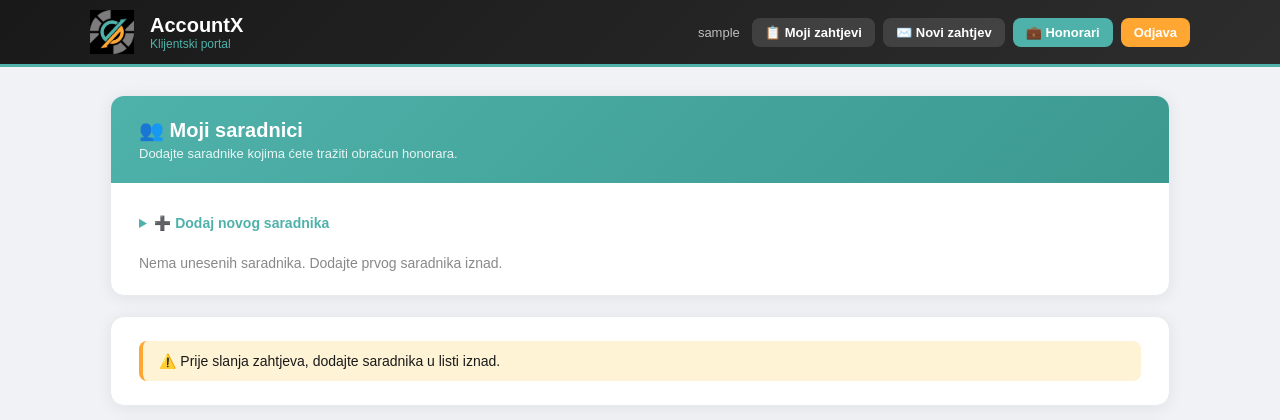
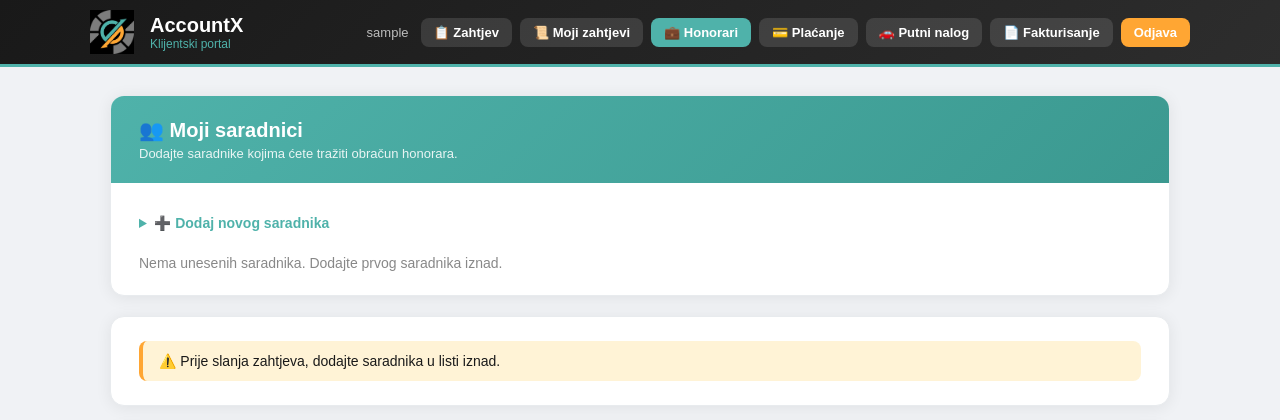
Before and after one commit to ivana-cmd/accountx-portal, a Flask app: page /honorari in a window 1280 px wide. Shown: the top 420 px of the page. Run offline with Flask 3, Linux system fonts and the light colour scheme; the visitor is signed in with stand-in values (Sample User, id 1); data that the repository does not hold is empty; some libraries are stand-ins or nearby versions.

Commit message:
Add files via upload

```diff
--- a/templates/fakturisanje.html
+++ b/templates/fakturisanje.html
@@ -14,6 +14,7 @@
       <div class="header-text"><h1>AccountX</h1><p>Klijentski portal</p></div>
       <div class="header-user">
         <span>{{ session.user_firm }}</span>
+        <a href="{{ url_for('submit_request2') }}" class="nav-link">📋 Zahtjev</a>
         <a href="{{ url_for('submit_request2') }}" class="nav-link">📋 Zahtjev</a>
         <a href="{{ url_for('moji_zahtjevi') }}" class="nav-link">📜 Moji zahtjevi</a>
         <a href="{{ url_for('honorari') }}" class="nav-link">💼 Honorari</a>
--- a/templates/honorari.html
+++ b/templates/honorari.html
@@ -18,9 +18,12 @@
       </div>
       <div class="header-user">
         <span>{{ session.user_firm }}</span>
-        <a href="{{ url_for('history') }}" class="nav-link">📋 Moji zahtjevi</a>
-        <a href="{{ url_for('submit_request') }}" class="nav-link">✉️ Novi zahtjev</a>
+        <a href="{{ url_for('submit_request2') }}" class="nav-link">📋 Zahtjev</a>
+        <a href="{{ url_for('moji_zahtjevi') }}" class="nav-link">📜 Moji zahtjevi</a>
         <a href="{{ url_for('honorari') }}" class="nav-link active">💼 Honorari</a>
+        <a href="{{ url_for('placanje') }}" class="nav-link">💳 Plaćanje</a>
+        <a href="{{ url_for('putni_nalog') }}" class="nav-link">🚗 Putni nalog</a>
+        <a href="{{ url_for('fakturisanje') }}" class="nav-link">📄 Fakturisanje</a>
         <a href="{{ url_for('logout') }}" class="logout-link">Odjava</a>
       </div>
     </div>
--- a/templates/moji_zahtjevi.html
+++ b/templates/moji_zahtjevi.html
@@ -14,6 +14,7 @@
       <div class="header-text"><h1>AccountX</h1><p>Klijentski portal</p></div>
       <div class="header-user">
         <span>{{ session.user_firm }}</span>
+        <a href="{{ url_for('submit_request2') }}" class="nav-link">📋 Zahtjev</a>
         <a href="{{ url_for('submit_request2') }}" class="nav-link">📋 Zahtjev</a>
         <a href="{{ url_for('moji_zahtjevi') }}" class="nav-link active">📜 Moji zahtjevi</a>
         <a href="{{ url_for('honorari') }}" class="nav-link">💼 Honorari</a>
--- a/templates/placanje.html
+++ b/templates/placanje.html
@@ -14,6 +14,7 @@
       <div class="header-text"><h1>AccountX</h1><p>Klijentski portal</p></div>
       <div class="header-user">
         <span>{{ session.user_firm }}</span>
+        <a href="{{ url_for('submit_request2') }}" class="nav-link">📋 Zahtjev</a>
         <a href="{{ url_for('submit_request2') }}" class="nav-link">📋 Zahtjev</a>
         <a href="{{ url_for('moji_zahtjevi') }}" class="nav-link">📜 Moji zahtjevi</a>
         <a href="{{ url_for('honorari') }}" class="nav-link">💼 Honorari</a>
--- a/templates/putni_nalog.html
+++ b/templates/putni_nalog.html
@@ -14,6 +14,7 @@
       <div class="header-text"><h1>AccountX</h1><p>Klijentski portal</p></div>
       <div class="header-user">
         <span>{{ session.user_firm }}</span>
+        <a href="{{ url_for('submit_request2') }}" class="nav-link">📋 Zahtjev</a>
         <a href="{{ url_for('submit_request2') }}" class="nav-link">📋 Zahtjev</a>
         <a href="{{ url_for('moji_zahtjevi') }}" class="nav-link">📜 Moji zahtjevi</a>
         <a href="{{ url_for('honorari') }}" class="nav-link">💼 Honorari</a>
--- a/templates/zahtjev_novi.html
+++ b/templates/zahtjev_novi.html
@@ -14,6 +14,7 @@
       <div class="header-text"><h1>AccountX</h1><p>Klijentski portal</p></div>
       <div class="header-user">
         <span>{{ session.user_firm }}</span>
+        <a href="{{ url_for('submit_request2') }}" class="nav-link active">📋 Zahtjev</a>
         <a href="{{ url_for('submit_request2') }}" class="nav-link active">📋 Zahtjev</a>
         <a href="{{ url_for('moji_zahtjevi') }}" class="nav-link">📜 Moji zahtjevi</a>
         <a href="{{ url_for('honorari') }}" class="nav-link">💼 Honorari</a>
```
